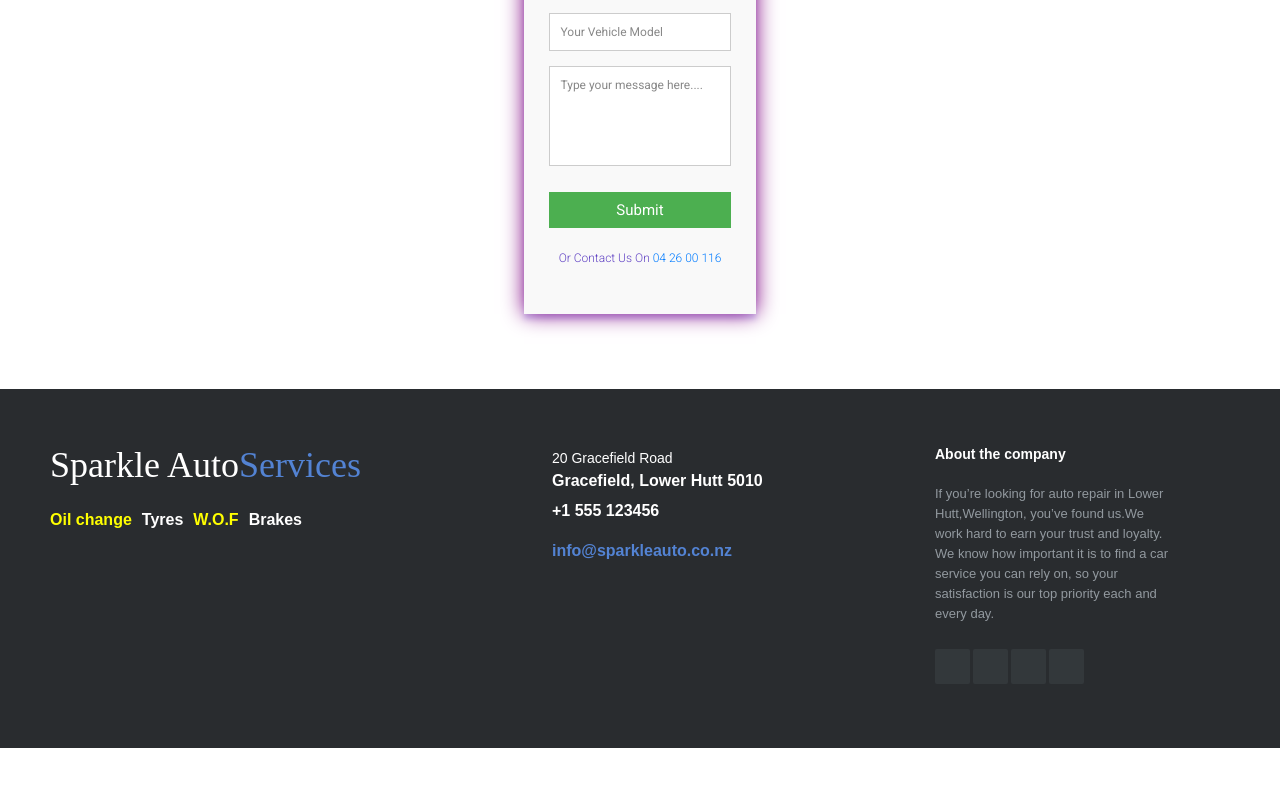
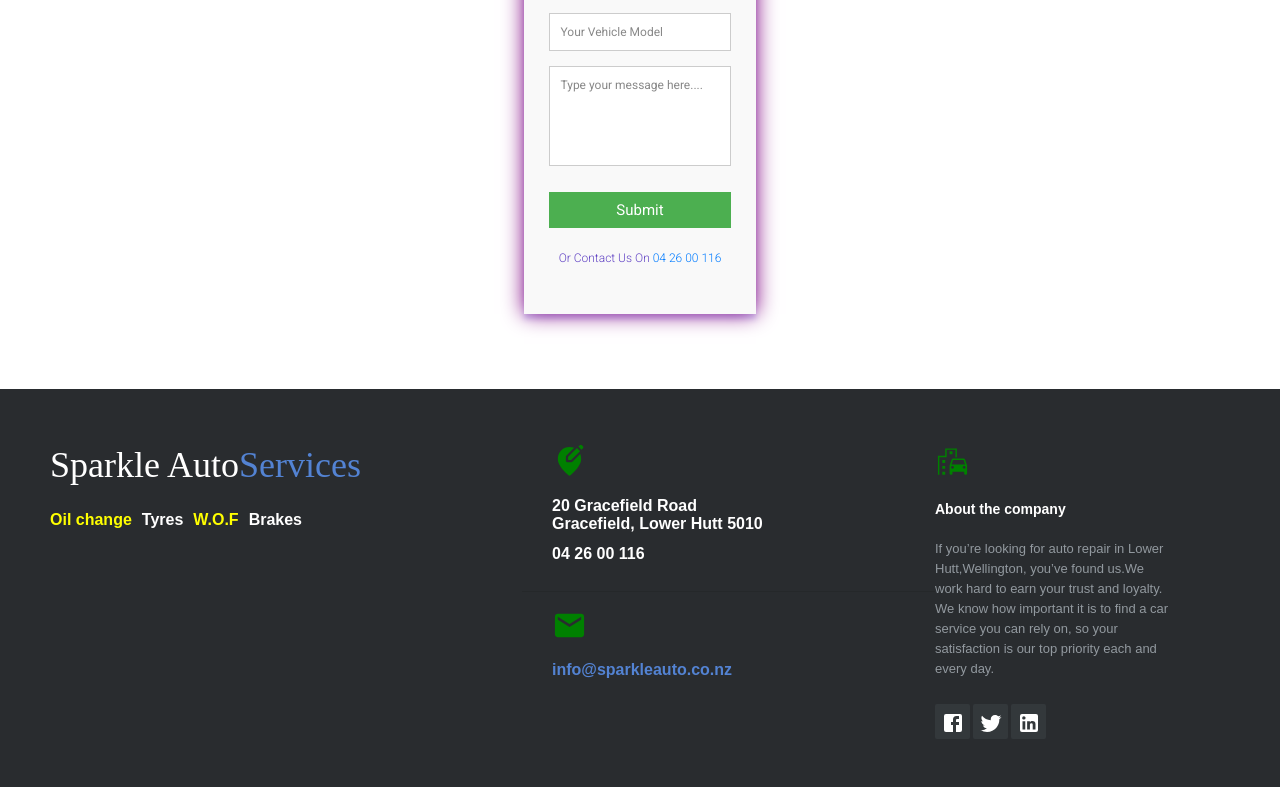
Before and after one commit to Rupinder1161/sparkleautoservices, a React (Create React App) app: page /createee in a window 1280 px wide. Shown: the part 379-1166 px from the top of the page. Before the commit the page ends 1127 px from the top, so only its background shows below. Built offline with nearby package versions, Linux system fonts and the light colour scheme; what google-maps-react would draw is missing.

Commit message:
footer icons

```diff
--- a/src/components/Mainform.js
+++ b/src/components/Mainform.js
@@ -4,6 +4,22 @@
 import classNames from 'classnames'
 import Typography from '@material-ui/core/Typography';
 import './mainform.css'
+import MapIcon from '@material-ui/icons/Map';
+import { Map } from 'google-maps-react';
+import EditLocationRoundedIcon from '@material-ui/icons/EditLocationRounded';
+import EmailIcon from '@material-ui/icons/Email';
+import EmojiTransportationIcon from '@material-ui/icons/EmojiTransportation';
+import FacebookIcon from '@material-ui/icons/Facebook';
+import TwitterIcon from '@material-ui/icons/Twitter';
+import LinkedInIcon from '@material-ui/icons/LinkedIn';
+
+
+
+
+
+
+
+
 
 const facebook = classNames('fa','fa-facebook')
 
@@ -40,17 +56,17 @@
 
           <div>
           <i class="fa fa-map-marker"></i>
-          <p><span>20 Gracefield Road</span> Gracefield, Lower Hutt 5010</p>
+          <p><span style={{color:"green"}}><EditLocationRoundedIcon fontSize="large" color="golden" /></span> <br/> 20 Gracefield Road <br/> Gracefield, Lower Hutt 5010</p>
           </div>
 
           <div>
           <i class="fa fa-phone"></i>
-          <p>+1 555 123456</p>
+          <p>04 26 00 116</p>
           </div>
-
+       <hr style={{color:'white'}}/>
           <div>
           <i class="fa fa-envelope"></i>
-          <p><a href="mailto:support@company.com">info@sparkleauto.co.nz</a></p>
+          <p><a href="mailto:info@sparkleauto.co.nz"> <span style={{color:"green" }}><EmailIcon color="white" fontSize="large"/></span><br/>  info@sparkleauto.co.nz</a></p>
           </div>
 
           </div>
@@ -58,16 +74,17 @@
           <div class="footer-right">
 
           <p class="footer-company-about">
+          <span style={{color:"green" }}> <EmojiTransportationIcon fontSize="large"/></span>
           <span>About the company</span>
         If you’re looking for auto repair in Lower Hutt,Wellington, you’ve found us.We work hard to earn your trust and loyalty. We know how important it is to find a car service you can rely on, so your satisfaction is our top priority each and every day.
           </p>
 
           <div class="footer-icons">
 
-          <a href="#"><i className={facebook}></i></a>
-          <a href="#"><i class="fa fa-twitter"></i></a>
-          <a href="#"><i class="fa fa-linkedin"></i></a>
-          <a href="#"><i class="fa fa-github"></i></a>
+          <a href="#"><FacebookIcon /></a>
+          <a href="#"><TwitterIcon /></a>
+          <a href="#"><LinkedInIcon /></a>
+          {/* <a href="#"><i class="fa fa-github"></i></a> */}
 
           </div>
 
--- a/src/components/hh.css
+++ b/src/components/hh.css
@@ -1,6 +1,6 @@
 @import url(https://fonts.googleapis.com/css?family=Roboto:400,300,600,400italic);
 * {
-  /* margin: 0; */
+  margin: 0;
   padding: 0;
   box-sizing: border-box;
   -webkit-box-sizing: border-box;
@@ -48,7 +48,7 @@
 #contact {
   background: #F9F9F9;
   padding: 25px;
-  /* margin: 150px 0;  */
+  margin: 150px 0;
    box-shadow: 0 0 20px 0 purple, 0 5px 5px 0 rgba(90, 97, 233, 0.24);
    margin: 30px;
 }
```
Also changed, not shown: 1 other file (tests, documents, lock files or other folders).
